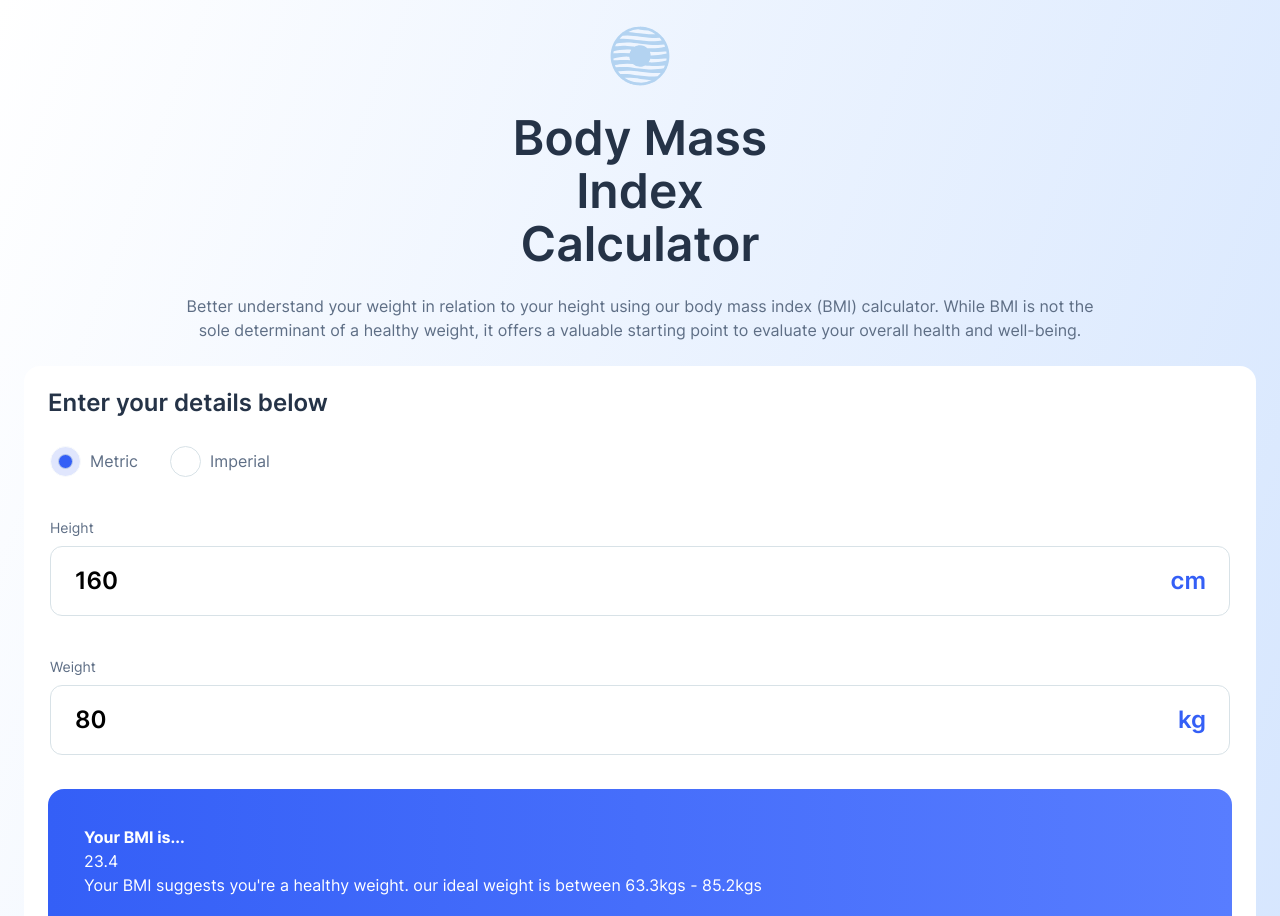
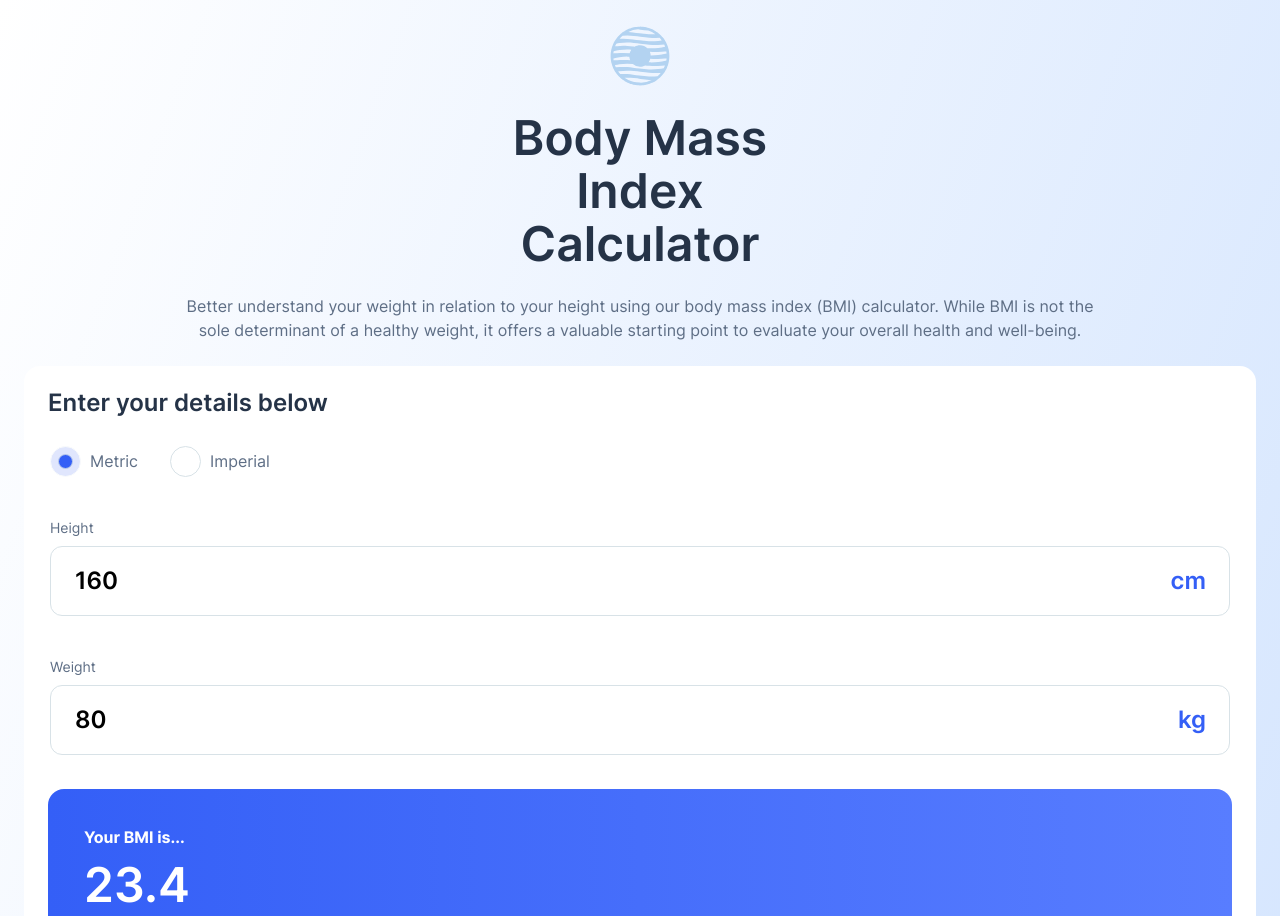
Before and after one commit to barryhanna/fem-bmi-vite, a React (Vite) app: page / in a window 1280 px wide. Shown: the top 916 px of the page. Built offline with nearby package versions, Linux system fonts and the light colour scheme.

Commit message:
Add toggle unit of measurement

```diff
--- a/src/components/BMICalculator/BMICalculator.module.css
+++ b/src/components/BMICalculator/BMICalculator.module.css
@@ -115,3 +115,12 @@
 	font-size: 1rem;
 	line-height: 1.5;
 }
+
+.result {
+	font-size: var(--txt-heading-lg-size);
+	font-weight: var(--txt-heading-wght);
+}
+
+.bmiRange {
+	font-weight: bold;
+}
--- a/src/components/BMICalculator/BMICalculator.tsx
+++ b/src/components/BMICalculator/BMICalculator.tsx
@@ -2,7 +2,7 @@ import React from 'react';
 import styles from './BMICalculator.module.css';
 
 const BMICalculator = () => {
-    // TODO: Add state and control inputs
+    // TODO: Add function to convert from metric → imperial
     const [metric, setMetric] = React.useState(true);
     const [height, setHeight] = React.useState(160);
     const [weight, setWeight] = React.useState(80);
@@ -16,13 +16,22 @@ const BMICalculator = () => {
         }
     }
 
+    const handleChangeUnit = (e) => {
+        const { value: unit } = e.target;
+        if (unit === "metric") {
+            setMetric(true);
+        } else {
+            setMetric(false);
+        }
+    }
+
     // Conditionally render inputs for selected measurement system
     return <form className={styles.bmiCalculator}>
         <h2>Enter your details below</h2>
         <fieldset className={styles.measurementSelectionContainer}>
-            <input name="unit" type="radio" id="metric" value="metric" checked />
+            <input name="unit" type="radio" id="metric" value="metric" onClick={handleChangeUnit} checked={metric} />
             <label htmlFor="metric">Metric</label>
-            <input name="unit" type="radio" id="imperial" value="imperial" />
+            <input name="unit" type="radio" id="imperial" value="imperial" onClick={handleChangeUnit} checked={!metric} />
             <label htmlFor="imperial">Imperial</label>
         </fieldset>
         {metric && (
@@ -33,7 +42,7 @@ const BMICalculator = () => {
                 </fieldset>
                 <fieldset data-unit="kg">
                     <div>Weight</div>
-                    <input type="number" name="weight-kg" id="height" inputMode="numeric" data-unit="kg" value={weight} onChange={handleUpdate} />
+                    <input type="number" name="weight-kg" id="weight" inputMode="numeric" data-unit="kg" value={weight} onChange={handleUpdate} />
                 </fieldset></>
 
         )
@@ -42,13 +51,13 @@ const BMICalculator = () => {
             <>
                 <fieldset>
                     <div>Height</div>
-                    <input type="number" name="height-ft" id="height" inputMode="numeric" onChange={handleUpdate} />
-                    <input type="number" name="height-in" id="height" inputMode="numeric" onChange={handleUpdate} />
+                    <input type="number" name="height-ft" id="height-ft" inputMode="numeric" onChange={handleUpdate} />
+                    <input type="number" name="height-in" id="height-in" inputMode="numeric" onChange={handleUpdate} />
                 </fieldset>
                 <fieldset>
                     <div>Weight</div>
-                    <input type="number" name="weight-st" id="height" inputMode="numeric" />
-                    <input type="number" name="weight-lbs" id="height" inputMode="numeric" />
+                    <input type="number" name="weight-st" id="weight-st" inputMode="numeric" />
+                    <input type="number" name="weight-lbs" id="weight-lbs" inputMode="numeric" />
                 </fieldset>
             </>
         )
@@ -56,8 +65,8 @@ const BMICalculator = () => {
 
         <div className={styles.resultsPanel}>
             <p>Your BMI is...</p>
-            <p className="results__result">23.4</p>
-            <p>Your BMI suggests you're <span>a healthy weight.</span> our ideal weight is between <span>63.3kgs - 85.2kgs</span></p>
+            <p className={styles.result}>23.4</p>
+            <p>Your BMI suggests you're <span>a healthy weight.</span> our ideal weight is between <span className={styles.bmiRange}>63.3kgs - 85.2kgs</span></p>
         </div>
     </form>
 }
```
